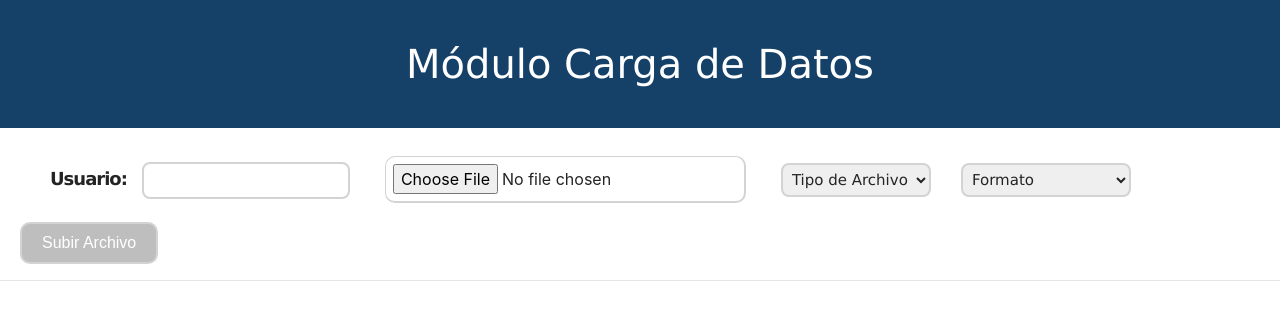
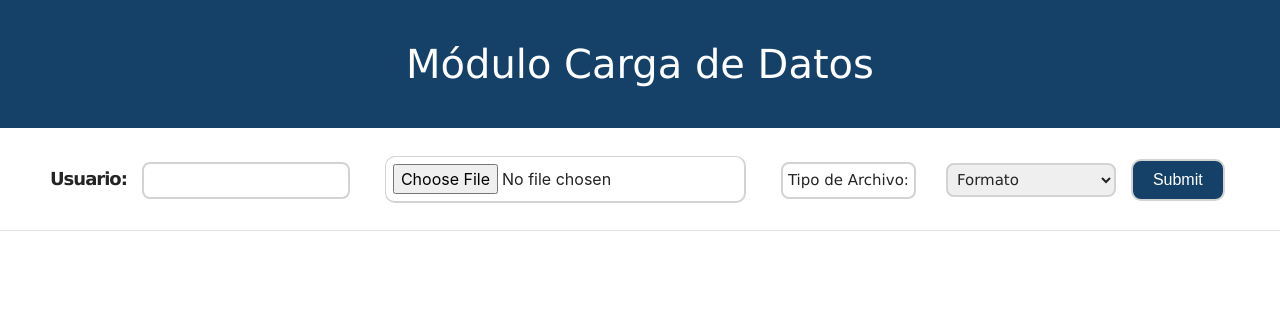
Before and after one commit to zemrlab/ModuloCarga-TCS, a React (Create React App) app: page / in a window 1280 px wide. Shown: the top 320 px of the page. Built offline with nearby package versions, Linux system fonts and the light colour scheme.

Commit message:
insidencias

```diff
--- a/src/componentes/App.js
+++ b/src/componentes/App.js
@@ -16,8 +16,8 @@ class App extends React.Component {
             excelUrl: '',
             select: false,
             usuario: '',
-            value: 'a',
-            formato: 'a',
+            value: '',
+            formato: '',
             archivo: null,
             total_inserciones: 0,
             good_files: null,
@@ -74,7 +74,8 @@ class App extends React.Component {
                 }
             })
             .catch(error => {
-                console.error(error)
+                //alert(error);
+                console.error(error);
             });
     }
 
@@ -92,10 +93,17 @@ class App extends React.Component {
 
         let reader = new FileReader();
         let file = e.target.files[0];
+        let tipoFile = '';
+        if(file.name.endsWith(".xls")){
+            tipoFile = 'xls'
+        }else if(file.name.endsWith(".zip")){
+            tipoFile = 'zip'
+        }
         reader.onloadend = () => {
             this.setState({
                 file: file,
                 excelUrl: reader.result,
+                value: tipoFile
             });
         }
         reader.readAsDataURL(file)
@@ -107,47 +115,53 @@ class App extends React.Component {
             <div>
                 <PageHeader style={wellStyles}>Módulo Carga de Datos</PageHeader>
                 <div className="addExcel" >
-                    <form onSubmit={(e) => this.handleSubmit(e)}>
+
+                    <form
+                        //onSubmit={(e) => this.handleSubmit(e)}
+                    >
                         <label className="label">
                             Usuario:
+                        </label>
                         <input
                             className="input input_usuario"
+                            pattern=".*[^ ].*"
                             type="text"
+                            required
                             value={this.state.usuario}
-                                onChange={(e) => { this.setState({ usuario: e.target.value }) }}
+                            onChange={(e) => { this.setState({ usuario: e.target.value.trim() }) }}
                         />
+                        <input
+                            className="fileInput"
+                            pattern=".*[^ ].*"
+                            type="file"
+                            required
+                            accept=".xls, .zip"
+                            onChange={(e) => this.handleFileChange(e)}
+                        />
+                        <label className="input">
+                            Tipo de Archivo: {this.state.value}
                         </label>
-                        <input className="fileInput"
-                            type="file"
-                            accept=".xls, .zip"
-                            onChange={(e) => this.handleFileChange(e)} />
-                        <label>
                         <select
                             className="input"
-                                value={this.state.value}
-                                onChange={(e) => { this.setState({ value: e.target.value }) }}
-                            >
-                                <option value="a" disabled>Tipo de Archivo</option>
-                                <option value="excel">Excel (.xls)</option>
-                                <option value="zip">Zip (.zip)</option>
-                            </select>
-                        </label>
-                        <label>
-                            <select
-                                className="input"
+                            required
                             value={this.state.formato}
                             onChange={(e) => { this.setState({ formato: e.target.value }) }}
                         >
-                                <option value="a" disabled>Formato</option>
+                            <option value="" selected data-default>Formato</option>
                             <option value="1">Del 2010 o antes</option>
                             <option value="2">Despues del 2010</option>
                         </select>
-                        </label>
-                        <button
-                            disabled={this.state.excelUrl.trim() === '' || this.state.value === 'a' || this.state.formato === 'a' || this.state.usuario.trim() === ''}
+                        <input
                             className="myButton"
                             type="submit"
-                            onClick={(e) => this.handleSubmit(e)}>Subir Archivo</button>
+                            onClick={(e) => {
+                                if(this.state.excelUrl.trim() === '' || this.state.value === '' || this.state.formato === '' || this.state.usuario === ''){
+                                    console.log('Complete los campos.');
+                                }else{
+                                    this.handleSubmit(e);
+                                }
+                            }}
+                        />
                     </form>
                     <hr />
                     <div key={this.state.uniqueId}>
--- a/src/style/button.css
+++ b/src/style/button.css
@@ -1,25 +1,25 @@
 .myButton {
-    margin-left: 20px;
-    background: #ffffff;
-    background-image: -webkit-linear-gradient(top, #ffffff, #ffffff);
-    background-image: -moz-linear-gradient(top, #ffffff, #ffffff);
-    background-image: -ms-linear-gradient(top, #ffffff, #ffffff);
-    background-image: -o-linear-gradient(top, #ffffff, #ffffff);
-    background-image: linear-gradient(to bottom, #ffffff, #ffffff);
-    -webkit-border-radius: 6;
-    -moz-border-radius: 6;
+  -webkit-border-radius: 10;
+  -moz-border-radius: 10;
   border-radius: 10px;
   font-family: Arial;
-    color: #000000;
+  color: #ffffff;
   font-size: 16px;
+  background: #154169;
   padding: 7px 20px 7px 20px;
   border: solid #d3d3d3 2px;
   text-decoration: none;
-    cursor: pointer;
 }
 
 .myButton:hover {
+  background: #3cb0fd;
+  background-image: -webkit-linear-gradient(top, #1a5083, #1a5083);
+  background-image: -moz-linear-gradient(top, ##1a5083, #1a5083);
+  background-image: -ms-linear-gradient(top, #1a5083, #1a5083);
+  background-image: -o-linear-gradient(top, #1a5083, #1a5083);
+  background-image: linear-gradient(to bottom, #1a5083, #1a5083);
   text-decoration: none;
+  cursor: pointer;
 }
   .myButton:disabled {
     cursor: default;
```
Lines whose indentation alone changed are shown as unchanged.
